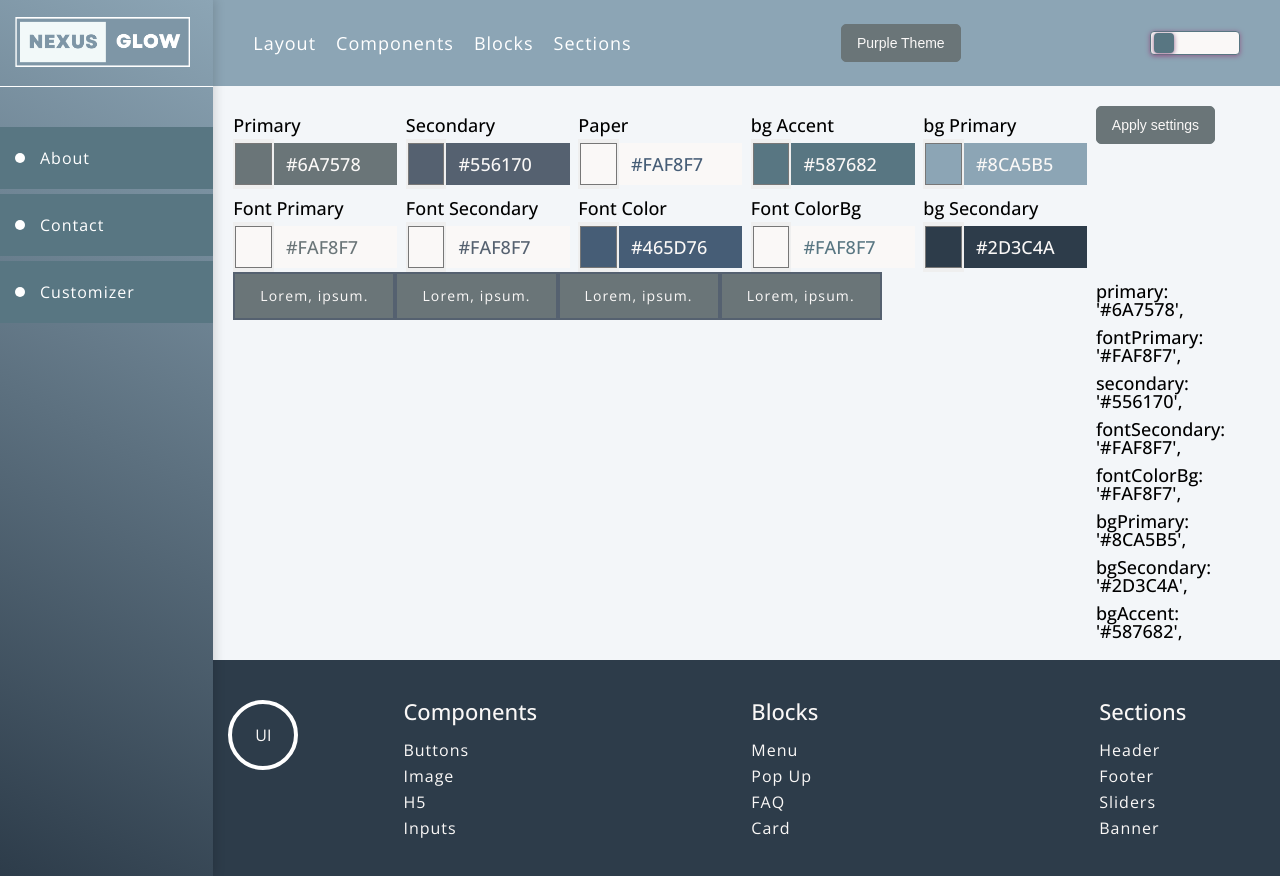
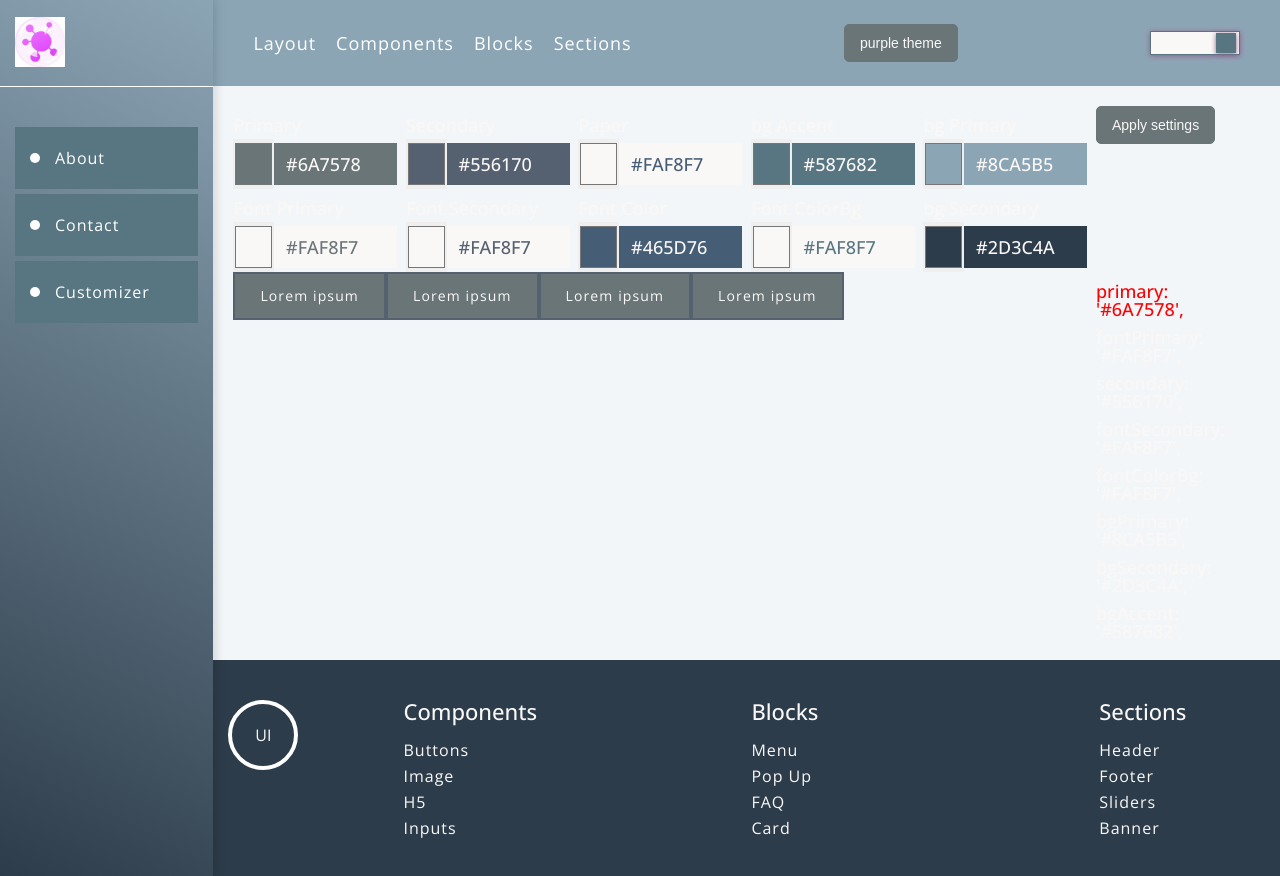
Before and after one commit to SlavaFlava/lib-components, a React (Create React App) app: page /customizer in a window 1280 px wide. Built offline with nearby package versions, Linux system fonts and the light colour scheme.

Commit message:
replaced the folder src

```diff
--- a/src/App.tsx
+++ b/src/App.tsx
@@ -40,21 +40,21 @@ import { observer } from 'mobx-react';
 import Customizer from './project/content/pages/customizer';
 
 
-const App = observer(  () => {
+const App = observer(() => {
 
   return (
     <ThemeProvider theme={Theme.currentTheme}>
       <div className="App">
         <Container fullwidth='true' pl='0' pr='0'>
           <Row sx={'min-height:100vh'}>
-            <Col size={2} spacing='0px'   >
+            <Col size={2} spacing='0px'>
               <Sidebar type='gradient'>
                 <Box p='17px 15px'>
                   <NavLink to={'/'}>
-                    <Image h='50px' w='auto' src="/logoHeader.png" alt="logo" />
+                    <Image h='50px' w='auto' src="/logo.png" alt="logo" />
                   </NavLink>
                 </Box>
-                <Separate bg='white' mt='0px' mb='40px' />
+                <Separate bg='white' mt='0px' mb='20px' />
                 <Routes>
                   <Route path='/*' element={<SidebarHome />} />
                   <Route path='/layout/*' element={<SidebarLayout />} />
@@ -63,7 +63,6 @@ const App = observer(  () => {
                   <Route path='/components/*' element={<SidebarComponents />} />
                 </Routes>
               </Sidebar>
-
             </Col>
             <Col size={10} spacing='0px' display='flex' flexDirection='column'>
               <Header />
--- a/src/my-lib/blocks/sidebar.tsx
+++ b/src/my-lib/blocks/sidebar.tsx
@@ -1,6 +1,5 @@
 import styled from 'styled-components'
 import { IDisplay, IGlobal } from '../models/global'
-
 
 
 export interface ISidebar extends IGlobal, IDisplay {
@@ -9,10 +8,9 @@ export interface ISidebar extends IGlobal, IDisplay {
   type?: 'gradient' | 'primary' | 'secondary'
 }
 
-
 export const Sidebar = styled.div<ISidebar>`
 position: relative;
-height: 100% ;
+height: 100%;
 box-shadow:${(p) => p.boxShadow ?? 'rgba(0, 0, 0, 0.15) 2px -1px 10px'};
 z-index:${(p) => p.zindex ?? 1};
 
--- a/src/my-lib/components/buttons.tsx
+++ b/src/my-lib/components/buttons.tsx
@@ -15,13 +15,12 @@ interface IBtnLink extends IButton {
 }
 
 interface IBtnModern extends IDisplay, IProportions, IFonts, IBorder, IGlobal {
-  variant?: 'victoria' | 'sandy' | 'thar'
   hover?: 'victoria vertical' | 'victoria horizontal' | 'victoria left' | 'victoria right' | 'sandy vertical' | 'sandy horizontal' | 'sandy left' | 'sandy right' | 'thar vertical' | 'thar horizontal' | 'thar left' | 'thar right'
 }
+
 interface IBtnStandart extends IDisplay, IProportions, IFonts, IBorder, IGlobal {
-  hover?: 'swipe' | 'aware' | 'diagonal swipe' | 'alternate' | 'double swipe' | 'smoosh' | 'diagonal close' | 'vertical overlap' | 'horizontal overlap' | 'collision' | 'slice'
+  hover?: 'swipe' | 'aware' | 'diagonal awipe' | 'altednate' | 'double swipe' | 'smosh' | 'diagonal close' | 'vertical overlap' | 'horizontal overlap' | 'collision' | 'slice'
 }
-
 
 export const Button = styled.button<IButton>`
   cursor: pointer;
@@ -179,9 +178,9 @@ export const BtnModern = styled.a<IBtnModern>`
   overflow: hidden;
   position: relative;
   z-index: 1;
+  text-decoration: none;
 	letter-spacing: .08em;
 	transition: all 0.5s ease-in-out;
-  text-decoration: none;
 
   display: ${(p) => p.display ?? 'inline-flex'};
   justify-content: ${(p) => p.justifycontent ?? 'center'};
@@ -194,7 +193,7 @@ export const BtnModern = styled.a<IBtnModern>`
   min-height: ${(p) => p.minH};
   min-width: ${(p) => p.minW};
   max-height: ${(p) => p.maxH};
-  max-width: ${(p) => p.maxW };
+  max-width: ${(p) => p.maxW};
 
   font-size: ${(p) => p.fs ?? '14px'};
   font-weight: ${(p) => p.fw};
@@ -205,6 +204,7 @@ export const BtnModern = styled.a<IBtnModern>`
   text-transform: ${(p) => p.textTransform};
 
   border:${(p) => p.border ?? `2px solid ${p.bg ?? p.theme.secondary}`};
+  border-radius: ${(p) => p.br};
   box-shadow:${(p) => p.customShadow ? `0px 0px 9px ${p.shadowcolor ?? p.bg ?? p.theme.primary}` : false};
   box-shadow:
   ${(p) => p.shadow == 'variant-1' ? `${p.shadowcolor ?? 'rgba(100, 100, 111, 0.2)'} 0px 7px 29px 0px;` :
@@ -232,38 +232,40 @@ export const BtnModern = styled.a<IBtnModern>`
   &:after{
     content: "";
 	position: absolute;
-  background: ${((p) => p.theme.secondary)};
+  background: ${(p) => p.theme.secondary};
 	height: 0px;
 	left: 50%;
 	top: 50%;
-  width: 100%;
+	width: 150%;
 	z-index: -1;
 	transition: all 0.5s ease-in-out;
   ${(p) => p.hover == 'victoria left' ? `
 	  transform: translateX(-50%) translateY(-50%) rotate(-25deg);
   `
     : p.hover == 'victoria right' ? `
-  transform: translateX(-50%) translateY(-50%) rotate(-25deg);`
+	  transform: translateX(-50%) translateY(-50%) rotate(25deg);
+  `
       : p.hover == 'victoria vertical' ? `
-	opacity: .5;
+	  transform: translateX(-50%) translateY(-50%);
+  `
+      : p.hover == 'victoria horizontal' ? `
+	transform: translateY(-50%) translateX(-50%) rotate(90deg);
+}
+  `
+        : false}
+  }
+  &:hover{
+    color: ${(p) => p.theme.fontSecondary};
+    &:after{
+      height: 600px;
+      opacity: 1;
+      ${(p) => p.hover == 'victoria vertical' ? `
+	    transform: translateX(-50%) translateY(-50%);
+  `
+      : p.hover == 'victoria horizontal' ? `
 	    transform: translateX(-50%) translateY(-50%);
   `
         : false}
     }
-  &:hover{
-    color: ${((p)=> p.theme.fontSecondary )};
-    text-shadow: none;
-    &:after{
-      height: 600px;
-      ${(p) => p.hover == 'victoria vertical' ? `
- 	opacity: .5;
-	transform: translateX(-50%) translateY(-50%);
-  `
-  : p.hover == 'victoria horizontal' ? `
-  opacity: .5;
-	transform: translateX(-50%) translateY(-50%);`
-
-  : false}
-    }
   }
 `
--- a/src/my-lib/components/switcher.tsx
+++ b/src/my-lib/components/switcher.tsx
@@ -40,7 +40,7 @@ ${(p) => p.active == 'true' ? `
 ` : false}
 `
 
-export const Switch = styled.span<ISwitchWrapper>`
+export const Swich = styled.span<ISwitchWrapper>`
   position: absolute;
   left: 3%;
   top: 1px;
--- a/src/my-lib/layout/index.tsx
+++ b/src/my-lib/layout/index.tsx
@@ -48,17 +48,15 @@ export const Row = styled.div<IRow>`
 `
 
 export const Container = styled.div<IContainer>`
-  width: 100%;
   margin: auto;
 
 
-
-  height: ${(p) => p.h };
+  height: ${(p) => p.h};
   width: ${(p) => p.w ?? '100%'};
- min-height: ${(p) => p.minH};
+  min-height: ${(p) => p.minH};
   min-width: ${(p) => p.minW};
-max-height: ${(p) => p.maxH};
- max-width: ${(p) => p.fullwidth === 'true' ? '100%' : '1300px'};
+  max-height: ${(p) => p.maxH};
+  max-width: ${(p) => p.fullwidth === 'true' ? '100%' : '1300px'};
 
   display: ${(p) => p.display};
   justify-content: ${(p) => p.justifycontent};
@@ -104,17 +102,17 @@ min-width: ${(p) => p.minW};
 max-height: ${(p) => p.maxH};
 max-width: ${(p) => p.maxW};
 
-flex-basis: ${(p) => p.size == 1 ? `calc(8.333% - ${p.spacing ?? '7px'})` :
-    p.size == 2 ? `calc(16.666% - ${p.spacing ?? '7px'})` :
+flex-basis: ${(p) => p.size == 1 ? `calc(8.33% - ${p.spacing ?? '7px'})` :
+    p.size == 2 ? `calc(16.66% - ${p.spacing ?? '7px'})` :
       p.size == 3 ? `calc(25% - ${p.spacing ?? '7px'})` :
-        p.size == 4 ? `calc(33.333% - ${p.spacing ?? '7px'})` :
-          p.size == 5 ? `calc(41.666% - ${p.spacing ?? '7px'})` :
+        p.size == 4 ? `calc(33.33% - ${p.spacing ?? '7px'})` :
+          p.size == 5 ? `calc(41.66% - ${p.spacing ?? '7px'})` :
             p.size == 6 ? `calc(50% - ${p.spacing ?? '7px'})` :
-              p.size == 7 ? `calc(58.333% - ${p.spacing ?? '7px'})` :
-                p.size == 8 ? `calc(66.666% - ${p.spacing ?? '7px'})` :
+              p.size == 7 ? `calc(58.33% - ${p.spacing ?? '7px'})` :
+                p.size == 8 ? `calc(66.66% - ${p.spacing ?? '7px'})` :
                   p.size == 9 ? `calc(75% - ${p.spacing ?? '7px'})` :
-                    p.size == 10 ? `calc(83.333% - ${p.spacing ?? '7px'})` :
-                      p.size == 11 ? `calc(91.666% - ${p.spacing ?? '7px'})` :
+                    p.size == 10 ? `calc(83.33% - ${p.spacing ?? '7px'})` :
+                      p.size == 11 ? `calc(91.66% - ${p.spacing ?? '7px'})` :
                         p.size == 12 ? `calc(100% - ${p.spacing ?? '0px'})` :
                           'calc(100%)'
   };
--- a/src/my-lib/theme/default-theme.ts
+++ b/src/my-lib/theme/default-theme.ts
@@ -25,7 +25,6 @@ export const defaultTheme:ITheme = {
   bgSecondary: '#2D3C4A',
   bgAccent: '#587682'
 }
-
 export const purpleTheme:ITheme = {
   primary: '#9D4C4C',
   fontPrimary: '#FAF8F7',
--- a/src/project/content/components/buttons.tsx
+++ b/src/project/content/components/buttons.tsx
@@ -1,4 +1,4 @@
-import { Button } from "../../../my-lib/components/buttons"
+import { BtnLink, Button } from "../../../my-lib/components/buttons"
 import { Separate } from "../../../my-lib/components/separate"
 import { H5, H6, P } from "../../../my-lib/components/typography"
 import { Box, Row } from "../../../my-lib/layout"
--- a/src/project/content/pages/customizer.tsx
+++ b/src/project/content/pages/customizer.tsx
@@ -1,5 +1,5 @@
 import { useEffect, useState } from "react"
-import { BtnLink, BtnModern, Button } from "../../../my-lib/components/buttons"
+import { BtnModern, Button } from "../../../my-lib/components/buttons"
 import { Input } from "../../../my-lib/components/form"
 import { Theme } from "../../store/theme"
 import { Box, Col, Container, Row } from "../../../my-lib/layout"
@@ -14,7 +14,6 @@ const Customizer = observer(() => {
 
   const debounceSetCustomTheme = debounce(setCustomTheme, 10)
 
-
   useEffect(() => {
     setCustomTheme(Theme.currentTheme)
   }, [Theme.currentTheme])
@@ -26,7 +25,7 @@ const Customizer = observer(() => {
           <H6 fs="18px" mt="10px">Primary</H6>
           <Box mt="5px" display="flex" alignitems="center">
             <Input type="color" value={customTheme.primary} sx="cursor:pointer" p="0" border="none" mb="0" h="50px" w='54px'
-              onChange={(e: any) => (debounceSetCustomTheme({ ...customTheme, primary: e.target.value }))} />
+              onChange={(e: any) => debounceSetCustomTheme({ ...customTheme, primary: e.target.value })} />
             <Box bg={customTheme.primary} display="flex" alignitems="center" w='100%' h='42px'>
               <H6 ml="12px" color={customTheme.fontPrimary}>{customTheme.primary}</H6>
             </Box>
@@ -98,7 +97,7 @@ const Customizer = observer(() => {
           <H6 fs="18px" mt="10px">bg Primary</H6>
           <Box mt="5px" display="flex" alignitems="center">
             <Input type="color" value={customTheme.bgPrimary} sx="cursor:pointer" p="0" border="none" mb="0" h="50px" w='54px'
-              onChange={(e: any) => (debounceSetCustomTheme({ ...customTheme, bgPrimary: e.target.value }))} />
+              onChange={(e: any) => debounceSetCustomTheme({ ...customTheme, bgPrimary: e.target.value })} />
             <Box bg={customTheme.bgPrimary} display="flex" alignitems="center" w='100%' h='42px'>
               <H6 ml="12px" color={customTheme.fontColorBg}>{customTheme.bgPrimary}</H6>
             </Box>
@@ -118,27 +117,30 @@ const Customizer = observer(() => {
       </Row>
       <Row>
         <Col size={10}>
-          <ThemeProvider theme={customTheme}>
             <Box>
-              <BtnModern hover="victoria left">Lorem, ipsum.</BtnModern>
-              <BtnModern hover="victoria right">Lorem, ipsum.</BtnModern>
-              <BtnModern hover="victoria vertical">Lorem, ipsum.</BtnModern>
-              <BtnModern hover="victoria horizontal">Lorem, ipsum.</BtnModern>
-
+               <BtnModern hover='victoria left'>Lorem ipsum</BtnModern>
+               <BtnModern hover='victoria right'>Lorem ipsum</BtnModern>
+               <BtnModern hover='victoria vertical'>Lorem ipsum</BtnModern>
+               <BtnModern hover='victoria horizontal'>Lorem ipsum</BtnModern>
             </Box>
-
-          </ThemeProvider>
-
         </Col>
         <Col size={2}>
-          <H6 fs='18px' mt='10px'>primary: '{customTheme.primary}',</H6>
-          <H6 fs='18px' mt='10px'>fontPrimary: '{customTheme.fontPrimary}',</H6>
-          <H6 fs='18px' mt='10px'>secondary: '{customTheme.secondary}',</H6>
-          <H6 fs='18px' mt='10px'>fontSecondary: '{customTheme.fontSecondary}',</H6>
-          <H6 fs='18px' mt='10px'>fontColorBg: '{customTheme.fontColorBg}',</H6>
-          <H6 fs='18px' mt='10px'>bgPrimary: '{customTheme.bgPrimary}',</H6>
-          <H6 fs='18px' mt='10px'>bgSecondary: '{customTheme.bgSecondary}',</H6>
-          <H6 fs='18px' mt='10px'>bgAccent: '{customTheme.bgAccent}',</H6>
+          <H6 fs='18px' mt='10px' color="red">
+            primary: '{customTheme.primary}',</H6>
+          <H6 fs='18px' mt='10px'>
+            fontPrimary: '{customTheme.fontPrimary}',</H6>
+          <H6 fs='18px' mt='10px'>
+            secondary: '{customTheme.secondary}',</H6>
+          <H6 fs='18px' mt='10px'>
+            fontSecondary: '{customTheme.fontSecondary}',</H6>
+          <H6 fs='18px' mt='10px'>
+            fontColorBg: '{customTheme.fontColorBg}',</H6>
+          <H6 fs='18px' mt='10px'>
+            bgPrimary: '{customTheme.bgPrimary}',</H6>
+          <H6 fs='18px' mt='10px'>
+            bgSecondary: '{customTheme.bgSecondary}',</H6>
+          <H6 fs='18px' mt='10px'>
+            bgAccent: '{customTheme.bgAccent}',</H6>
         </Col>
       </Row>
     </>
--- a/src/project/header/index.tsx
+++ b/src/project/header/index.tsx
@@ -1,4 +1,4 @@
-import { useState } from 'react';
+import {useState} from 'react';
 import { NavLink } from 'react-router-dom';
 import { Box, Col, Container, Row } from '../../my-lib/layout';
 import { Avatar, Image } from '../../my-lib/components/image';
@@ -6,7 +6,7 @@ import { Menu, MenuItem } from '../../my-lib/blocks/menu';
 import { LHeader } from '../../my-lib/sections/header';
 import { Button } from '../../my-lib/components/buttons';
 import { Theme } from '../store/theme';
-import {  Switch, SwitchWrapper } from '../../my-lib/components/switcher';
+import { Swich, SwitchWrapper } from '../../my-lib/components/switcher';
 
 
 const menuItems = [
@@ -17,7 +17,7 @@ const menuItems = [
 ]
 const Header = () => {
 
-const [switchBtn, setSwitchBtn] = useState(true)
+  const [switchBtn, setSwitchBtn] = useState(true)
 
   return (
     <LHeader minH='86px'>
@@ -29,9 +29,10 @@ const [switchBtn, setSwitchBtn] = useState(true)
             ))
           }
         </Menu>
-        <Button>Purple Theme</Button>
-        <SwitchWrapper br='4px' sx={`${switchBtn}`} onClick={()=> (setSwitchBtn(!switchBtn), Theme.setCurrentTheme(switchBtn))}>
-          <Switch br='4px'/>
+        <Button>purple theme</Button>
+
+        <SwitchWrapper br='none' active={`${switchBtn}`} onClick={() => (setSwitchBtn(!switchBtn), Theme.setCurrentTheme(switchBtn))}>
+           <Swich br='none'/>
         </SwitchWrapper>
       </Row>
     </LHeader>
--- a/src/project/sidebar/sidebar-home.tsx
+++ b/src/project/sidebar/sidebar-home.tsx
@@ -2,25 +2,24 @@ import { NavLink } from 'react-router-dom';
 import { List, ListItem } from '../../my-lib/components/list';
 import { Theme } from '../store/theme';
 
-
 const menuItems = [
   { link: '/about', name: 'About' },
   { link: '/contact', name: 'Contact' },
-  { link: '/customizer', name: 'Customizer' },
+  { link: '/customizer', name: 'Customizer' }
 
 ]
 
 const SidebarHome = () => {
   return (
     <>
-      <List color='white' pl='0px'>
+      <List color='white' p="15px" pl='15px'>
         {
           menuItems.map((item) => (
             <ListItem key={item.link} styledLink='true'
               beforeStyle='circle' beforeLeft='15px' beforeColor='white' beforeSize='10px'
               mt={'5px'} p='23px 40px' ls={'1px'} bg={Theme.currentTheme.bgAccent} >
               <NavLink to={item.link}>
-              {item.name}
+               {item.name}
               </NavLink>
             </ListItem>
           ))
--- a/src/project/store/theme.ts
+++ b/src/project/store/theme.ts
@@ -15,12 +15,11 @@ class ThemeStore {
         ...purpleTheme
     }
 
-    setCustomTheme(customTheme: ITheme){
+    setCustomTheme(customTheme: ITheme) {
         this.currentTheme = {
             ...customTheme
         }
     }
-
 
     setCurrentTheme(state: boolean) {
         state
```
Also changed, not shown: src/my-lib/components/form.tsx (line endings or trailing spaces). Lines whose indentation alone changed are shown as unchanged.
